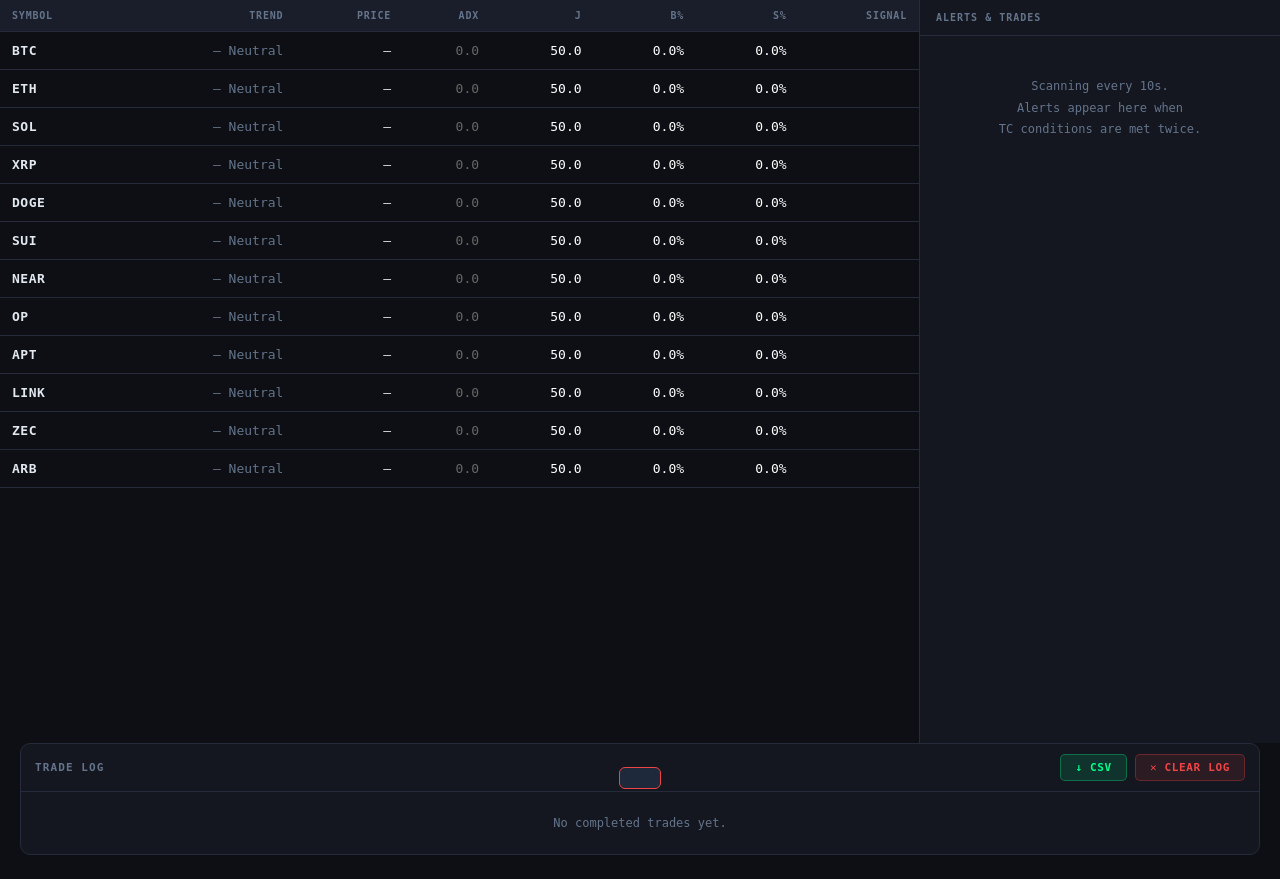
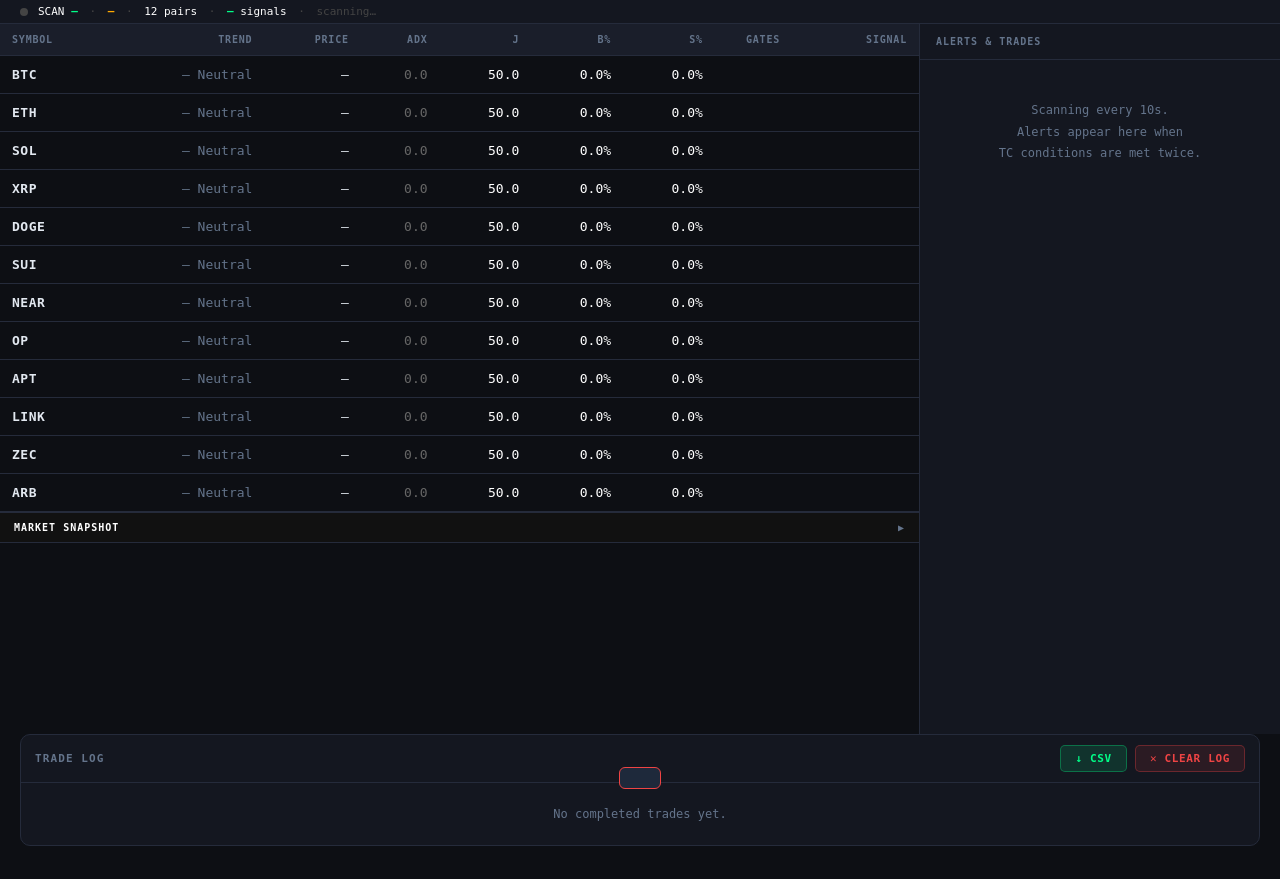
Before and after one commit to krishnanrvijay-afk/trend-scanner-part-deux, a FastAPI app: page / in a window 1280 px wide. Shown: the part 51-930 px from the top of the page. After the commit the page ends 897 px from the top, so only its background shows below. Run offline with FastAPI, Linux system fonts and the light colour scheme.

Commit message:
feat: scan pulse strip, gate progress dots, market snapshot panel with styled labels and color coded bold values

```diff
--- a/templates/dashboard.html
+++ b/templates/dashboard.html
@@ -129,7 +129,7 @@
       display: grid;
       grid-template-columns: 1fr 360px;
       gap: 0;
-      height: calc(100vh - 57px);
+      height: calc(100vh - 90px);
     }
 
     /* ── Pair table ──────────────────────────────────────────── */
@@ -373,6 +373,94 @@
     .cap-yellow { background: var(--yellow); }
     .cap-red    { background: var(--red); }
 
+    /* ── Scan pulse strip ───────────────────────────────────── */
+    .scan-pulse-strip {
+      background: var(--surface);
+      border-bottom: 1px solid var(--border);
+      padding: 5px 20px;
+      display: flex;
+      align-items: center;
+      gap: 10px;
+      font-family: var(--font);
+      font-size: 11px;
+      white-space: nowrap;
+      overflow: hidden;
+    }
+    .pulse-dot {
+      width: 8px;
+      height: 8px;
+      border-radius: 50%;
+      background: #444444;
+      flex-shrink: 0;
+      transition: none;
+    }
+    .pulse-dot.flash {
+      animation: scan-flash 1s ease-out forwards;
+    }
+    @keyframes scan-flash {
+      0%   { background: #00ff88; box-shadow: 0 0 6px #00ff88; }
+      100% { background: #444444; box-shadow: none; }
+    }
+
+    /* ── Gate dots ───────────────────────────────────────────── */
+    .gate-dots {
+      display: inline-flex;
+      gap: 3px;
+      align-items: center;
+      justify-content: center;
+      cursor: default;
+    }
+    .gate-dot {
+      width: 8px;
+      height: 8px;
+      border-radius: 50%;
+      flex-shrink: 0;
+    }
+
+    /* ── Market snapshot panel ───────────────────────────────── */
+    .snapshot-panel {
+      border-top: 1px solid var(--border);
+      background: #111111;
+    }
+    .snapshot-header {
+      display: flex;
+      align-items: center;
+      justify-content: space-between;
+      padding: 9px 14px;
+      cursor: pointer;
+      font-size: 10px;
+      font-weight: 700;
+      letter-spacing: 0.1em;
+      text-transform: uppercase;
+      color: #ffffff;
+      user-select: none;
+      border-bottom: 1px solid var(--border);
+    }
+    .snapshot-header:hover { background: var(--surface2); }
+    .snapshot-chevron { font-size: 10px; color: var(--muted); }
+    .snapshot-body { padding: 12px 14px; }
+    .snapshot-grid {
+      display: grid;
+      grid-template-columns: 1fr 1fr;
+      gap: 14px 20px;
+    }
+    .snapshot-section { display: flex; flex-direction: column; gap: 5px; }
+    .snap-label {
+      font-size: 9px;
+      font-weight: 700;
+      letter-spacing: 0.1em;
+      text-transform: uppercase;
+      color: #ffffff;
+      margin-bottom: 3px;
+    }
+    .snap-row { display: flex; align-items: baseline; gap: 6px; flex-wrap: wrap; }
+    .snap-key {
+      font-size: 9px;
+      color: #ffffff;
+      min-width: 48px;
+      flex-shrink: 0;
+    }
+
     /* ── Error toast ─────────────────────────────────────────── */
     #toast {
       position: fixed;
@@ -499,6 +587,22 @@
   </div>
 </header>
 
+<!-- Scan pulse strip -->
+<div class="scan-pulse-strip">
+  <span class="pulse-dot" id="pulse-dot"></span>
+  <span>
+    <span style="color:#ffffff">SCAN</span>&nbsp;<span id="pulse-scan-num" style="color:#00ff88;font-weight:bold">—</span>
+    <span style="color:#444444;margin:0 5px">·</span>
+    <span id="pulse-ago" style="color:#ffaa00;font-weight:bold">—</span>
+    <span style="color:#444444;margin:0 5px">·</span>
+    <span style="color:#ffffff">12 pairs</span>
+    <span style="color:#444444;margin:0 5px">·</span>
+    <span id="pulse-signals" style="color:#00ff88;font-weight:bold">—</span>&nbsp;<span style="color:#ffffff">signals</span>
+    <span style="color:#444444;margin:0 5px">·</span>
+    <span id="pulse-closest"><span style="color:#444444">scanning…</span></span>
+  </span>
+</div>
+
 <!-- Main -->
 <div class="main">
 
@@ -514,13 +618,25 @@
           <th>J</th>
           <th>B%</th>
           <th>S%</th>
+          <th style="text-align:center">Gates</th>
           <th>Signal</th>
         </tr>
       </thead>
       <tbody id="pair-tbody">
-        <tr><td colspan="8" style="text-align:center;color:var(--muted);padding:30px;">Connecting to Hyperliquid…</td></tr>
+        <tr><td colspan="9" style="text-align:center;color:var(--muted);padding:30px;">Connecting to Hyperliquid…</td></tr>
       </tbody>
     </table>
+
+    <!-- Market Snapshot Panel -->
+    <div class="snapshot-panel" id="snapshot-panel">
+      <div class="snapshot-header" onclick="toggleSnapshot()">
+        <span>MARKET SNAPSHOT</span>
+        <span class="snapshot-chevron" id="snapshot-chevron">▶</span>
+      </div>
+      <div class="snapshot-body" id="snapshot-body" style="display:none">
+        <div class="snapshot-grid" id="snapshot-content"></div>
+      </div>
+    </div>
   </div>
 
   <!-- Alerts panel -->
```
